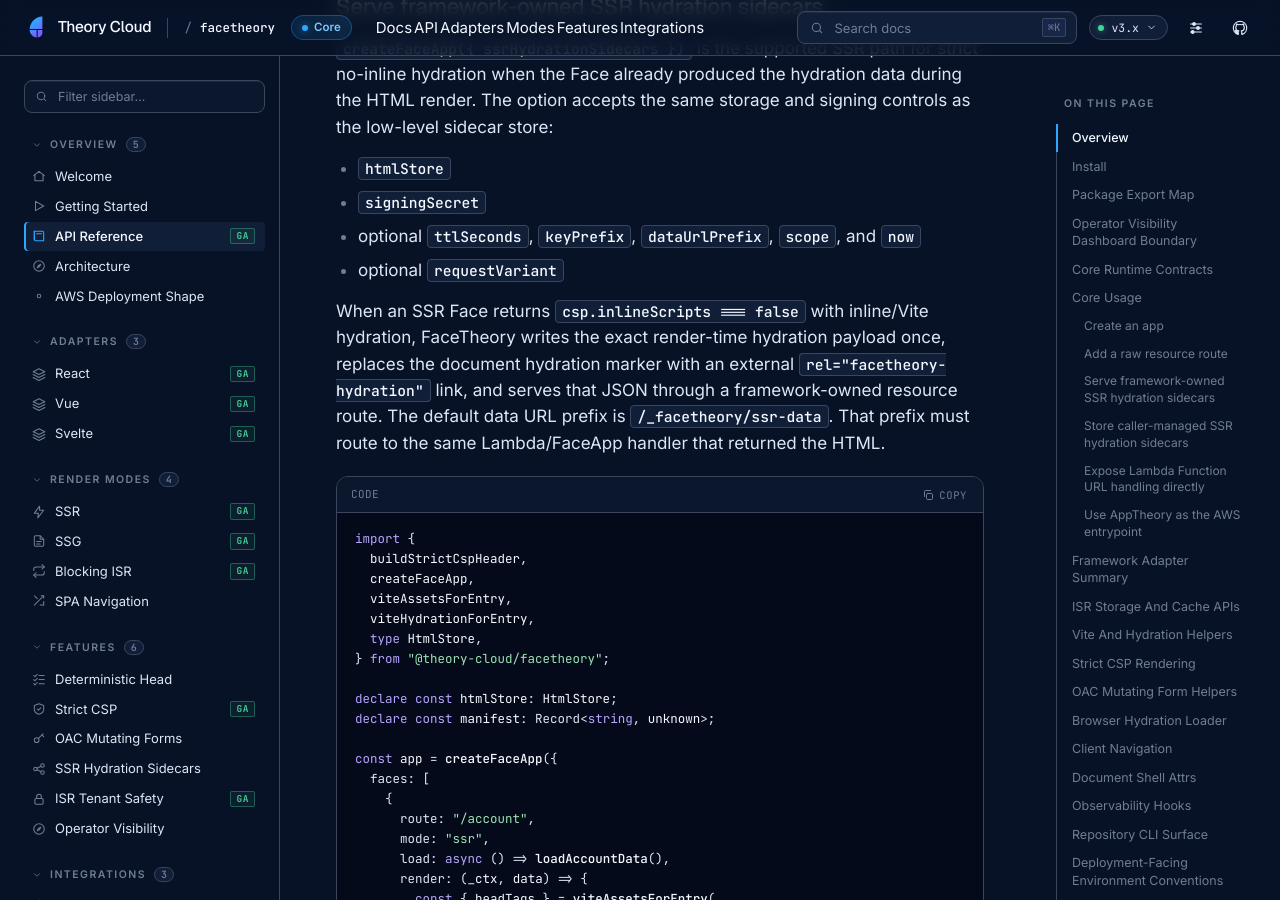
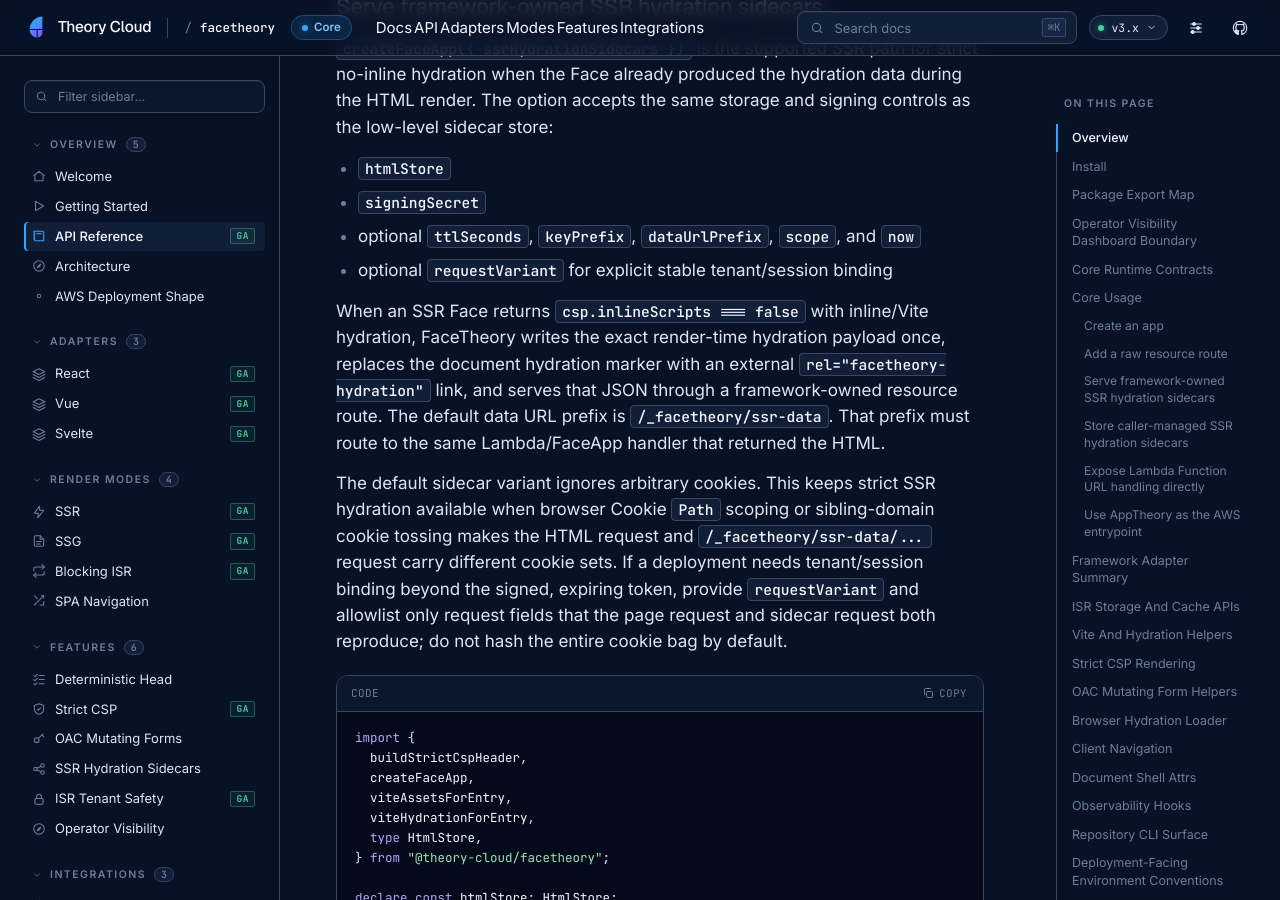
Before and after one commit to theory-cloud/FaceTheory, a Jekyll site: the page built from docs/api-reference.md, in a window 1280 px wide and 900 px high, scrolled down 10375 px. Built offline with Jekyll 4.4.1, drawn with Linux system fonts in a browser that asks for light colours; some of the changed text lies outside the part shown.

Commit message:
fix(ssr): ignore arbitrary cookies in sidecar variants
Default SSR hydration sidecar variant binding now ignores the request cookie bag so Cookie Path scoping or sidecar-path cookie tosses cannot create page/sidecar variant drift. Hosts that need tenant or session binding retain explicit requestVariant semantics for stable allowlisted inputs.

Refs THE-1714

````diff
--- a/docs/api-reference.md
+++ b/docs/api-reference.md
@@ -243,7 +243,7 @@ low-level sidecar store:
 - `htmlStore`
 - `signingSecret`
 - optional `ttlSeconds`, `keyPrefix`, `dataUrlPrefix`, `scope`, and `now`
-- optional `requestVariant`
+- optional `requestVariant` for explicit stable tenant/session binding
 
 When an SSR Face returns `csp.inlineScripts === false` with inline/Vite
 hydration, FaceTheory writes the exact render-time hydration payload once,
@@ -252,6 +252,14 @@ replaces the document hydration marker with an external
 framework-owned resource route. The default data URL prefix is
 `/_facetheory/ssr-data`. That prefix must route to the same Lambda/FaceApp
 handler that returned the HTML.
+
+The default sidecar variant ignores arbitrary cookies. This keeps strict SSR
+hydration available when browser Cookie `Path` scoping or sibling-domain cookie
+tossing makes the HTML request and `/_facetheory/ssr-data/...` request carry
+different cookie sets. If a deployment needs tenant/session binding beyond the
+signed, expiring token, provide `requestVariant` and allowlist only request
+fields that the page request and sidecar request both reproduce; do not hash the
+entire cookie bag by default.
 
 ```ts
 import {
@@ -323,6 +331,8 @@ Reserved-prefix behavior:
   `cache-control: no-store`; invalid methods, malformed tokens, expired tokens,
   missing objects, wrong variants, and tampered bodies return a generic
   no-store failure response.
+- Wrong-variant rejection still applies for explicit `requestVariant` callbacks;
+  only the default no longer hashes every cookie.
 
 ### Store caller-managed SSR hydration sidecars
 
````
Also changed, not shown: docs/core-patterns.md (+5 -2 lines), docs/features/ssr-hydration-sidecars.md (+9 -0 lines), ts/src/app.ts (+8 -8 lines), ts/test/unit/app.test.ts (+76 -1 lines).
